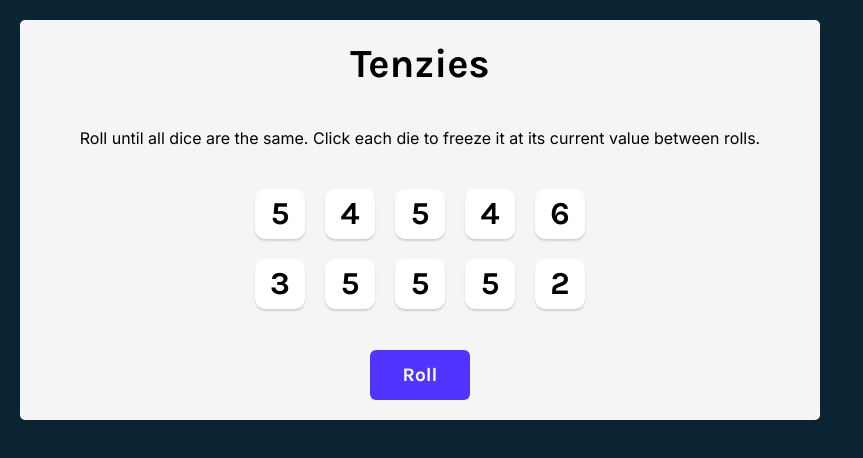
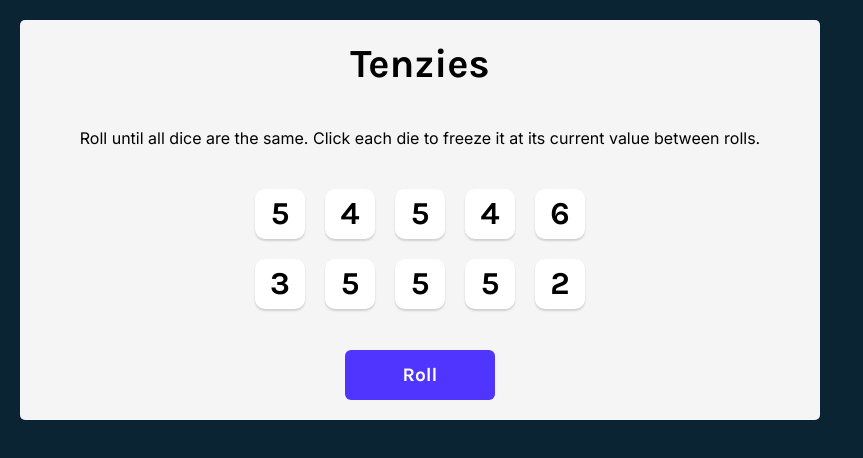
Before and after one commit to abulyousuf/tenzies, a React (Create React App) app: page / in a window 1280 px wide. Shown: the top 458 px of the page, without its empty margins (0-863 px from the left). Built offline with nearby package versions, Linux system fonts and the light colour scheme.

Commit message:
Update styling

```diff
--- a/src/style.css
+++ b/src/style.css
@@ -57,7 +57,7 @@ main {
   background-color: #5035ff;
   color: #fff;
   height: 50px;
-  width: 100px;
+  width: 150px;
   font-family: "Karla", sans-serif;
   font-size: 1.2rem;
   border: none;
```
